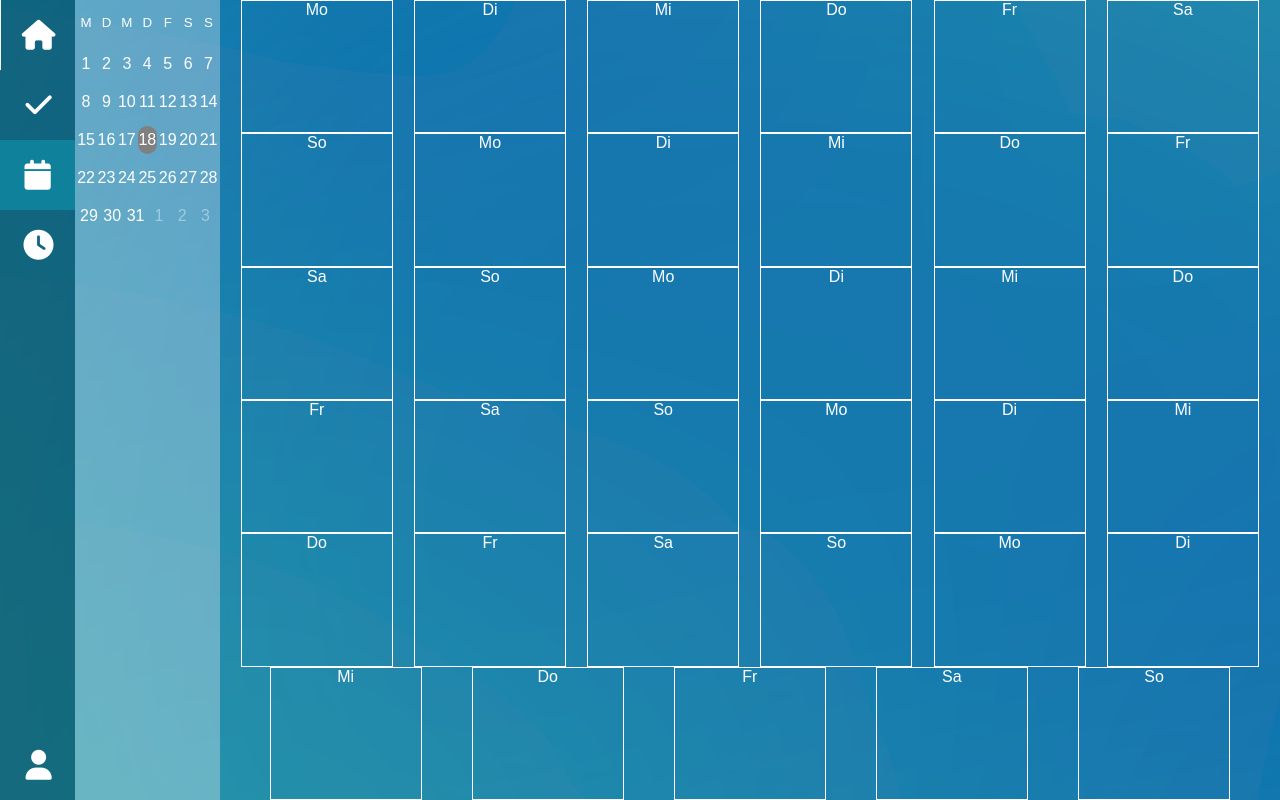
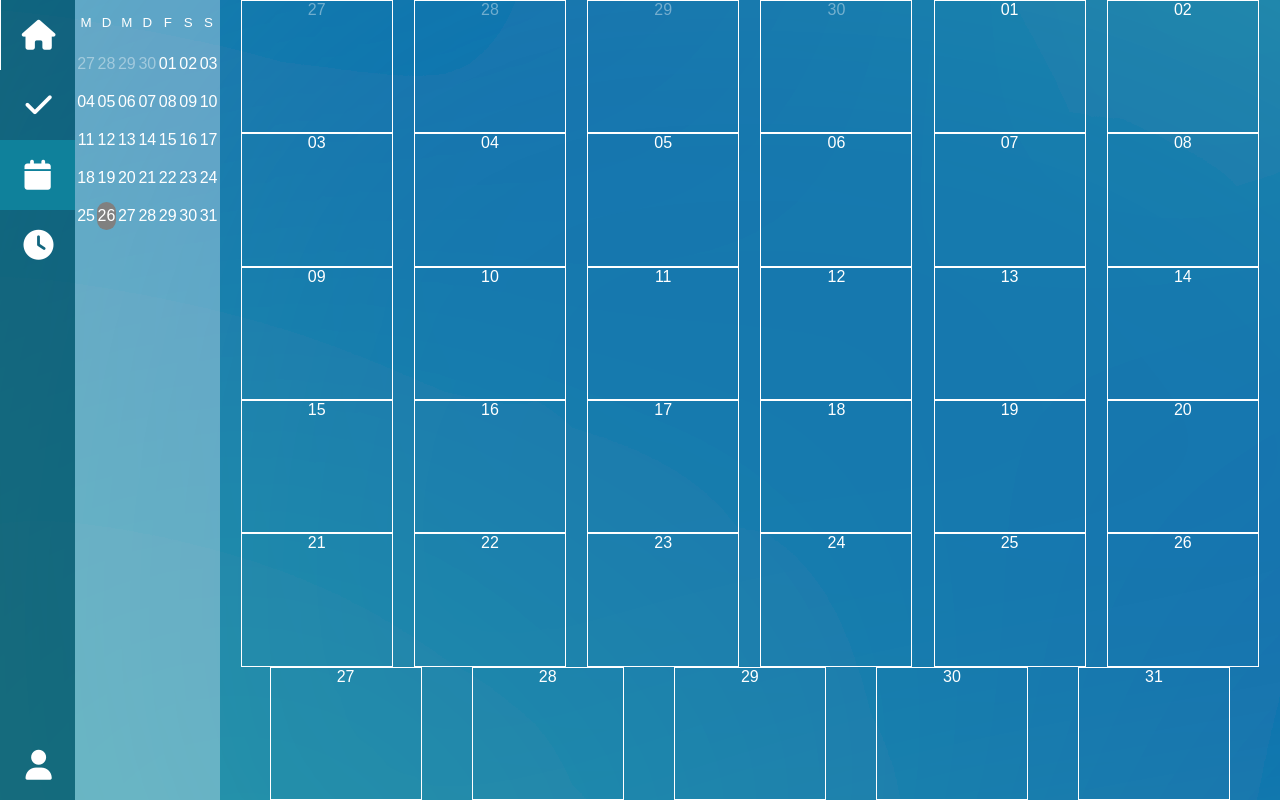
Before and after one commit to Jonah987654321/LearnSched, a Flask app: page /calendar/ in a window 1280 px wide. Run offline with Flask 3, Linux system fonts and the light colour scheme; the visitor is signed in with stand-in values (Sample User, id 1).

Commit message:
Idk, did some work on calendar

```diff
--- a/app/helper.py
+++ b/app/helper.py
@@ -1,7 +1,47 @@
 import os
 from dotenv import load_dotenv
+import calendar
+from datetime import datetime, timedelta
 
 load_dotenv()
 
 def env(key):
     return os.getenv(key)
+
+def generate_full_weeks_array(year=None, month=None):
+    year = datetime.now().year if year==None else year
+    month = datetime.now().month if month==None else month
+
+    # Find the first day of the month
+    first_day = datetime(year, month, 1)
+
+    # Find the weekday index of the first day (0 = Monday, 6 = Sunday)
+    start_weekday = first_day.weekday()
+
+    # Calculate the number of days in the previous month to include
+    days_from_previous_month = start_weekday
+
+    # Calculate the number of days in the current month
+    _, last_day_of_month = calendar.monthrange(year, month)
+    days_in_current_month = last_day_of_month
+
+    # Calculate the number of days in the next month to include
+    days_from_next_month = (7 - ((days_from_previous_month + days_in_current_month) % 7)) % 7
+
+    # Calculate the start and end dates for the array
+    start_date = first_day - timedelta(days=days_from_previous_month)
+    end_date = first_day + timedelta(days=days_in_current_month + days_from_next_month)
+
+    # Get the current date for comparison
+    today = datetime.now().date()
+
+    # Generate the array of dates and tags
+    date_array = []
+    for i in range((end_date - start_date).days):
+        current_date = start_date + timedelta(days=i)
+        date_str = current_date.strftime('%d')
+        date_id = current_date.strftime('%Y-%m-%d')
+        tag = "today" if current_date.date() == today else "otherMonth" if current_date.month != month else ""
+        date_array.append({"date": date_str, "tag": tag, "id": date_id})
+
+    return date_array
--- a/app/main.py
+++ b/app/main.py
@@ -1,6 +1,7 @@
 from flask import render_template, redirect, Blueprint
 from flask_login import login_required, current_user
 from . import db
+from app.helper import generate_full_weeks_array
 main = Blueprint("main", __name__)
 
 @main.route("/")
@@ -20,7 +21,7 @@ def todos():
 @main.route("/calendar/")
 @login_required
 def calendar():
-    return render_template('calendar.html')
+    return render_template('calendar.html', dates=generate_full_weeks_array(), entries={"2023-11-21": [{"title": "Test", "color": "red", "fullDay": False, "startTime": "11 AM", "duration": 60*60}], "2023-11-09": [{"title": "Test 2", "color": "blue", "fullDay": True, "startTime": "", "duration": 0}]})
 
 @main.route("/timer/")
 @login_required
--- a/app/static/calendar.css
+++ b/app/static/calendar.css
@@ -61,3 +61,31 @@
     margin-bottom: 5px;
     font-size: smaller;
 }
+
+.dayDisplayDetailSeperator {
+    margin-top: 10px;
+}
+
+.calendarEntry {
+    padding: 5px;
+    border-radius: 5px;
+    margin-right: 10px;
+    text-align: left;
+    padding-left: 10px;
+}
+
+.colorMarker {
+    display: inline-block;
+    height: 13px;
+    width: 13px;
+    border-radius: 50%;
+    margin-right: 10px;
+}
+
+.red {
+    background-color: rgb(196, 17, 17);
+}
+
+.blue {
+    background-color: rgb(35, 91, 196);
+}
--- a/app/templates/calendar.html
+++ b/app/templates/calendar.html
@@ -2,7 +2,7 @@
     <head>
         <meta charset="utf-8">
         <meta name="viewport" content="width=device-width, initial-scale=1.0">
-        <title>Your ToDos | LearnSched</title>
+        <title>Calendar | LearnSched</title>
         <link rel="stylesheet" href="{{ url_for('static', filename='basic.css') }}">
         <link rel="stylesheet" href="{{ url_for('static', filename='calendar.css') }}">
         <link rel="stylesheet" href="{{ url_for('static', filename='fontawesome/load/all.css') }}">
@@ -19,78 +19,25 @@
                     <div class="dayDisplayRound dateHeader">F</div>
                     <div class="dayDisplayRound dateHeader">S</div>
                     <div class="dayDisplayRound dateHeader">S</div>
-                    <div class="dayDisplayRound">1</div>
-                    <div class="dayDisplayRound">2</div>
-                    <div class="dayDisplayRound">3</div>
-                    <div class="dayDisplayRound">4</div>
-                    <div class="dayDisplayRound">5</div>
-                    <div class="dayDisplayRound">6</div>
-                    <div class="dayDisplayRound">7</div>
-                    <div class="dayDisplayRound">8</div>
-                    <div class="dayDisplayRound">9</div>
-                    <div class="dayDisplayRound">10</div>
-                    <div class="dayDisplayRound">11</div>
-                    <div class="dayDisplayRound">12</div>
-                    <div class="dayDisplayRound">13</div>
-                    <div class="dayDisplayRound">14</div>
-                    <div class="dayDisplayRound">15</div>
-                    <div class="dayDisplayRound">16</div>
-                    <div class="dayDisplayRound">17</div>
-                    <div class="dayDisplayRound today">18</div>
-                    <div class="dayDisplayRound">19</div>
-                    <div class="dayDisplayRound">20</div>
-                    <div class="dayDisplayRound">21</div>
-                    <div class="dayDisplayRound">22</div>
-                    <div class="dayDisplayRound">23</div>
-                    <div class="dayDisplayRound">24</div>
-                    <div class="dayDisplayRound">25</div>
-                    <div class="dayDisplayRound">26</div>
-                    <div class="dayDisplayRound">27</div>
-                    <div class="dayDisplayRound">28</div>
-                    <div class="dayDisplayRound">29</div>
-                    <div class="dayDisplayRound">30</div>
-                    <div class="dayDisplayRound">31</div>
-                    <div class="dayDisplayRound otherMonth">1</div>
-                    <div class="dayDisplayRound otherMonth">2</div>
-                    <div class="dayDisplayRound otherMonth">3</div>
+                    {% for date in dates %}
+                    <div class="dayDisplayRound {{date['tag']}}">{{ date['date']}}</div>
+                    {% endfor %}
                 </div>
             </div>
             <div id="monthDisplay">
-                <div class="dayDisplayDetail">Mo</div>
-                <div class="dayDisplayDetail">Di</div>
-                <div class="dayDisplayDetail">Mi</div>
-                <div class="dayDisplayDetail">Do</div>
-                <div class="dayDisplayDetail">Fr</div>
-                <div class="dayDisplayDetail">Sa</div>
-                <div class="dayDisplayDetail">So</div>
-                <div class="dayDisplayDetail">Mo</div>
-                <div class="dayDisplayDetail">Di</div>
-                <div class="dayDisplayDetail">Mi</div>
-                <div class="dayDisplayDetail">Do</div>
-                <div class="dayDisplayDetail">Fr</div>
-                <div class="dayDisplayDetail">Sa</div>
-                <div class="dayDisplayDetail">So</div>
-                <div class="dayDisplayDetail">Mo</div>
-                <div class="dayDisplayDetail">Di</div>
-                <div class="dayDisplayDetail">Mi</div>
-                <div class="dayDisplayDetail">Do</div>
-                <div class="dayDisplayDetail">Fr</div>
-                <div class="dayDisplayDetail">Sa</div>
-                <div class="dayDisplayDetail">So</div>
-                <div class="dayDisplayDetail">Mo</div>
-                <div class="dayDisplayDetail">Di</div>
-                <div class="dayDisplayDetail">Mi</div>
-                <div class="dayDisplayDetail">Do</div>
-                <div class="dayDisplayDetail">Fr</div>
-                <div class="dayDisplayDetail">Sa</div>
-                <div class="dayDisplayDetail">So</div>
-                <div class="dayDisplayDetail">Mo</div>
-                <div class="dayDisplayDetail">Di</div>
-                <div class="dayDisplayDetail">Mi</div>
-                <div class="dayDisplayDetail">Do</div>
-                <div class="dayDisplayDetail">Fr</div>
-                <div class="dayDisplayDetail">Sa</div>
-                <div class="dayDisplayDetail">So</div>
+                {% for date in dates %}
+                <div class="dayDisplayDetail {{date['tag'] if date['tag']!='today'}}" id="{{date['id']}}">
+                    {{ date['date']}}
+                    <div class="dayDisplayDetailSeperator"></div>
+                    {% for entry in entries[date['id']] %}
+                        {% if entry['fullDay'] %}
+                            <div class="calendarEntry {{ entry['color'] }}">{{ entry['title'] }}</div>
+                        {% else %}
+                            <div class="calendarEntry"><span class="colorMarker {{ entry['color'] }}"></span>{{ entry['startTime'] }}: {{ entry['title'] }}</div>
+                        {% endif %}
+                    {% endfor %}
+                </div>
+                {% endfor %}
             </div>
 
         </div>
```
Also changed, not shown: app/models.py (+15 -0 lines).
